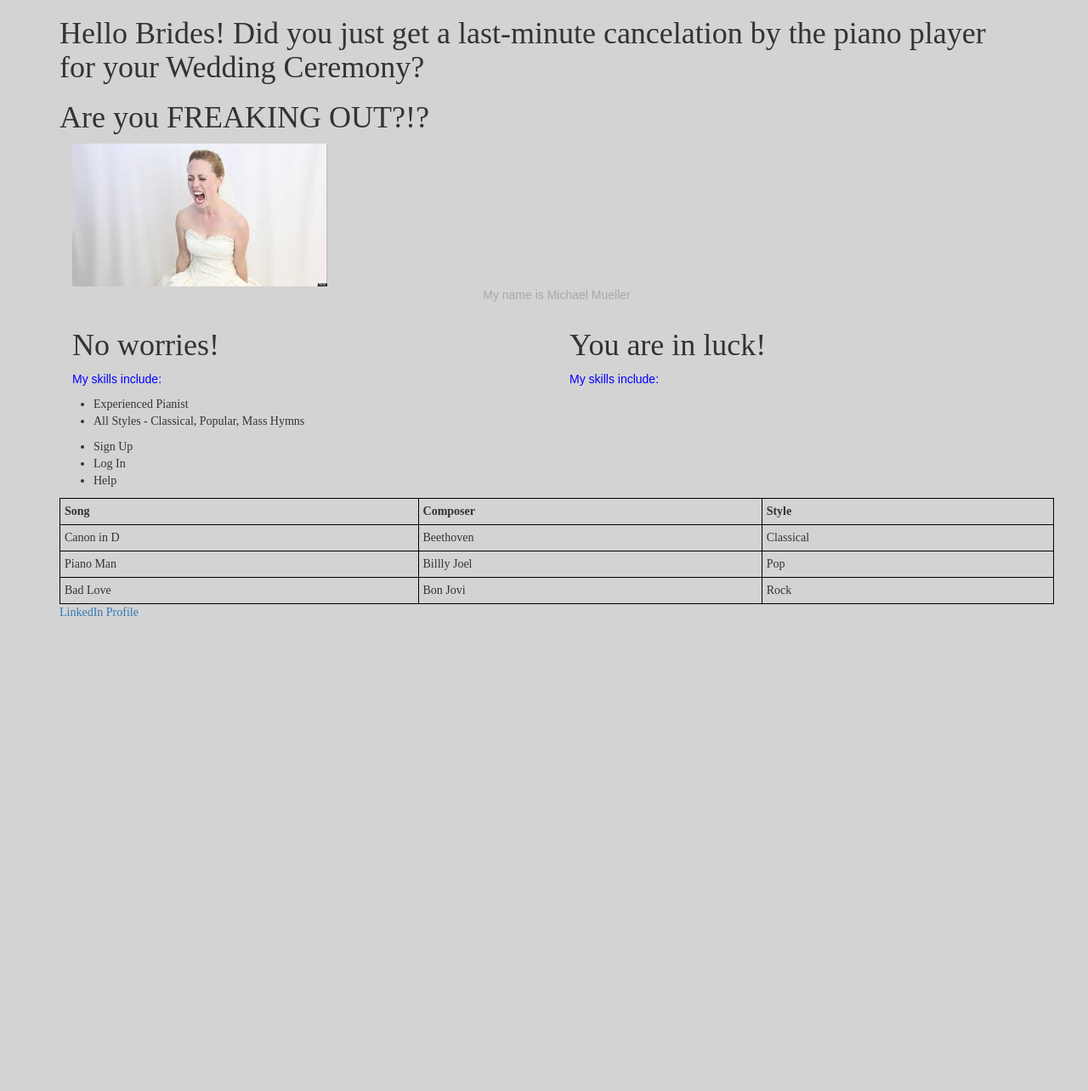
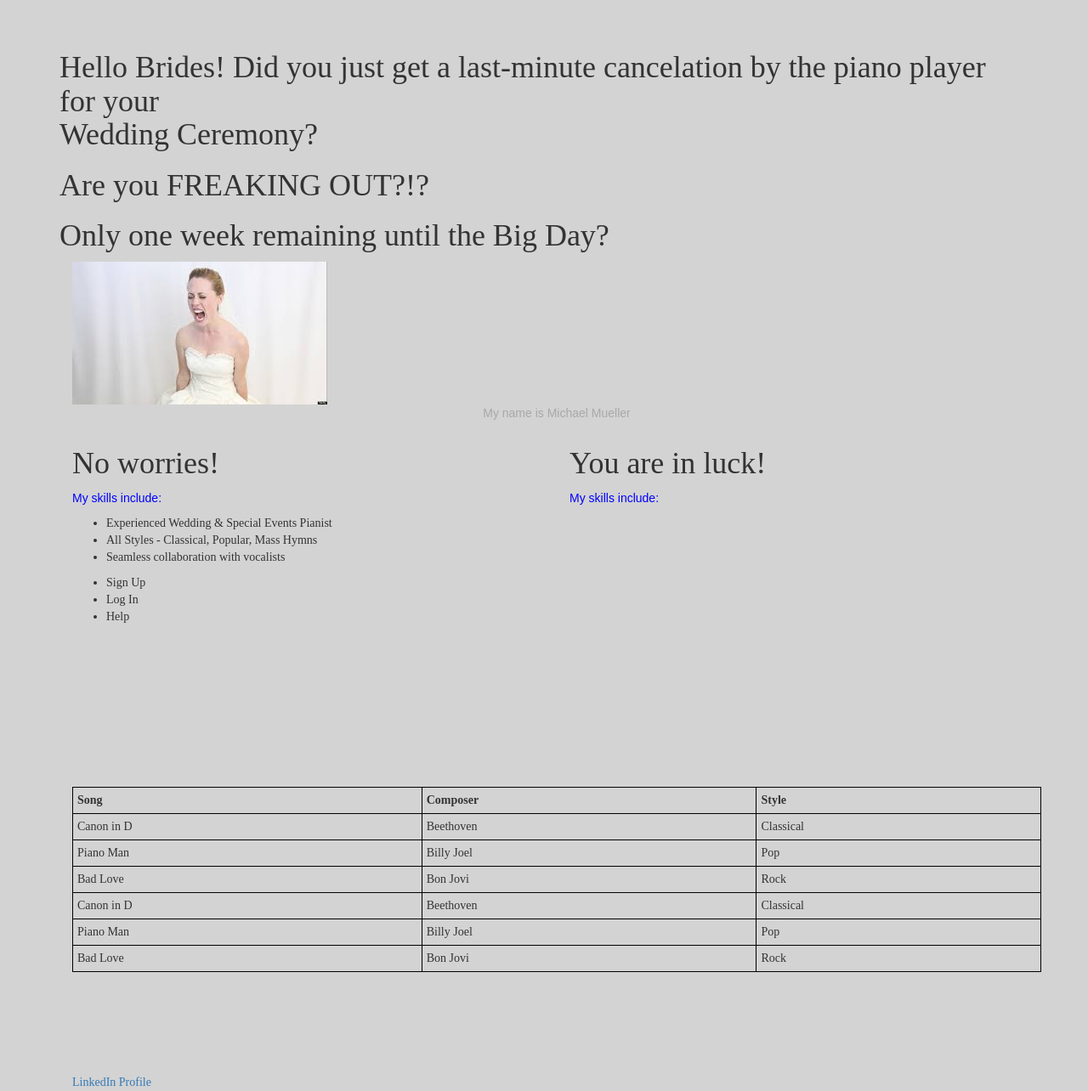
Before and after one commit to mmueller4991/Awesome-website, a plain HTML site: page Awesome-websiterevA.html in a window 1280 px wide. Shown: the whole page at 85% size. Before the commit the page ends 800 px from the top, so only its background shows below. Drawn offline with Linux system fonts and the light colour scheme.

Commit message:
2nd commit

```diff
--- a/Awesome-websiterevA.html
+++ b/Awesome-websiterevA.html
@@ -12,9 +12,16 @@
 	<body>
 		<div class="container">
   			<div class="row">
-  				<div class="col-sm-12">
-  	<h1 id="awesomeText"> Hello Brides!  Did you just get a last-minute cancelation by the piano player for your Wedding Ceremony? </h1>
-  	<h1 id="awesomeText"> Are you FREAKING OUT?!? </h1>
+  				<div class="col-sm-12"></div>
+  			</div>
+	</style>
+	</head>
+	<br>
+	<br>
+  	<h1 id="awesomeText"> Hello Brides!  Did you just get a last-minute cancelation by the piano player for your<br>
+  	 Wedding Ceremony? </h1>
+  	<h1 id="awesomeText">Are you FREAKING OUT?!?</h1>
+  	<h1 id="awesomeText"> Only one week remaining until the Big Day?</h1>
   		<div class="container">
   			<div class="row">
   				<div class="col-sm-12">
@@ -25,13 +32,16 @@
     		<h1>No worries!</h1>
     		<p>My skills include:</p>
     	</div>
+    </div>
     	<div class="col-sm-6">
     		<h1>You are in luck!</h1>
     			<p>My skills include:</p>
     	</div>
     	<ul>
-    		<li>Experienced Pianist</li>
+
+    		<li>Experienced Wedding & Special Events Pianist</li>
     		<li>All Styles - Classical, Popular, Mass Hymns</li>
+    		<li>Seamless collaboration with vocalists</li>
     	</ul>
     	<ul>
 	    	<li>Sign Up</li>
@@ -49,7 +59,18 @@ th, td {
 </style>
 </head>
 <body>
-
+<p>
+	<br>
+</p>
+<br>
+<br>
+<br>
+<p>
+	<br>
+</p>
+<br>
+<br>
+<br>
 <table style="width:100%">
   <tr>
     <th>Song</th>
@@ -63,7 +84,21 @@ th, td {
   </tr>
   <tr>
     <td>Piano Man</td>
-    <td>Billly Joel</td>
+    <td>Billy Joel</td>
+    <td>Pop</td>
+  </tr>
+  <tr>
+    <td>Bad Love</td>
+    <td>Bon Jovi</td>
+    <td>Rock</td>
+  <tr>
+    <td>Canon in D</td>
+    <td>Beethoven</td>
+    <td>Classical</td>
+  </tr>
+  <tr>
+    <td>Piano Man</td>
+    <td>Billy Joel</td>
     <td>Pop</td>
   </tr>
   <tr>
@@ -72,4 +107,10 @@ th, td {
     <td>Rock</td>
   </tr>
 </table>
+<br>
+<br>
+<br>
+<br>
+<br>
+<br>
 <a href = "https://www.linkedin.com/in/michaelfrancismueller"> LinkedIn Profile </a>
```
